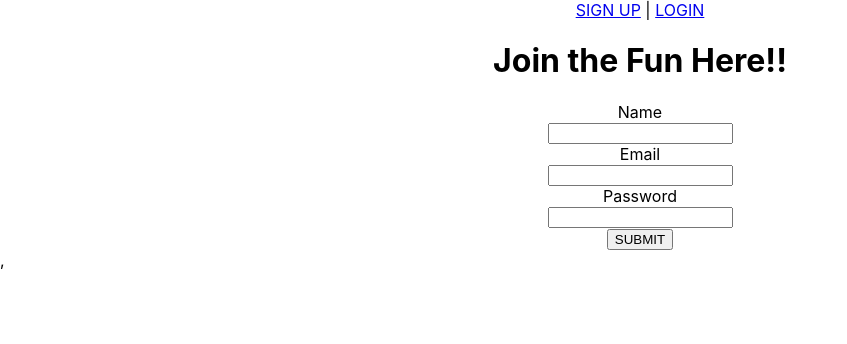
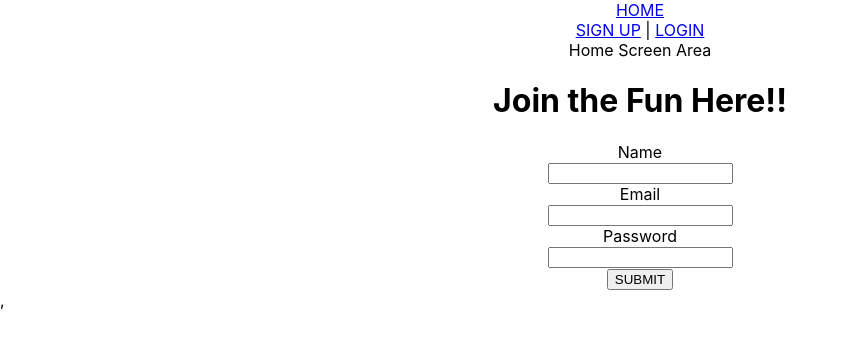
Before and after one commit to sblum55/ideas-for-later-front, a React (Create React App) app: page /signup in a window 1280 px wide. Shown: the top 344 px of the page, without its empty margins (0-847 px from the left). Built offline with nearby package versions, Linux system fonts and the light colour scheme.

Commit message:
working on redirect and navbar change on login/signup

```diff
--- a/src/App.js
+++ b/src/App.js
@@ -6,6 +6,7 @@ import { UserContext } from './contexts/UserContexts'
 
 import NavBar from './components/NavBar'
 import SignUp from './pages/SignUp'
+import Home from './pages/Home'
 
 function App() {
   const [ user, setUser ] = useContext(UserContext)
@@ -14,7 +15,7 @@ function App() {
   return (
     <div className="App">
       <NavBar />
-
+      <Home exact path = '/' />
       <Route exact path = '/signup' render={() => {
         if (user.id) {
           return <Redirect to = '/'/>
--- a/src/components/NavBar.js
+++ b/src/components/NavBar.js
@@ -7,12 +7,14 @@ const NavBar = (props) => {
     // console.log(props);
     return (
         <div className = 'navBar'>
-            {user.id ? <>
+            <div className = 'homeBtnArea'>
                 <span className = 'homeBtn'>
                     <Link className = 'navLink' to = '/'>
                         HOME
                     </Link>
                 </span>
+            </div>
+            {user.id ? <>
             <span className = 'myIdea'>
                 <Link className = 'navLink' to = '/ideas'>
                     My Ideas
--- a/src/contexts/UserContexts.js
+++ b/src/contexts/UserContexts.js
@@ -19,7 +19,7 @@ const UserProvider = (props) => {
         })
     }
 
-    console.log(user);
+    // console.log(user);
 
     useEffect(fetchUser, [])
 
--- a/src/pages/Home.js
+++ b/src/pages/Home.js
@@ -0,0 +1,9 @@
+const Home = () => {
+    return (
+        <div>
+            Home Screen Area
+        </div>
+    )
+}
+
+export default Home
```
Lines whose indentation alone changed are shown as unchanged.
